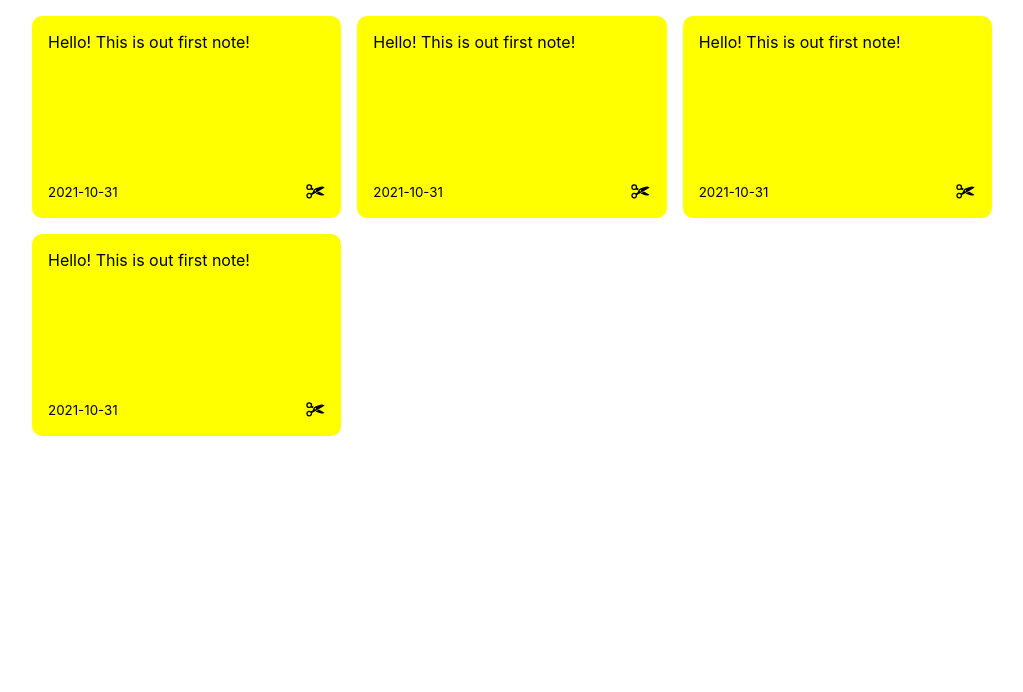
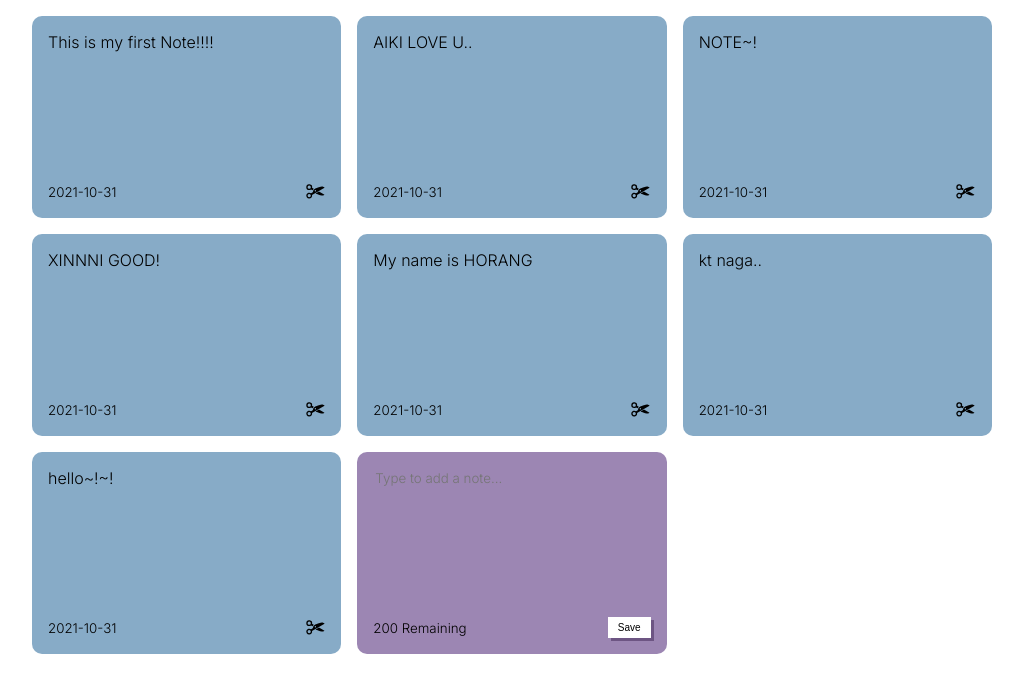
Before and after one commit to xinnni/react-notes-app, a React (Create React App) app: page / in a window 1280 px wide. Shown: the top 692 px of the page, without its empty margins (128-1151 px from the left). Built offline with nearby package versions, Linux system fonts and the light colour scheme.

Commit message:
Add note and css

```diff
--- a/package.json
+++ b/package.json
@@ -7,6 +7,7 @@
     "@testing-library/react": "^11.1.0",
     "@testing-library/user-event": "^12.1.10",
     "moment": "^2.29.1",
+    "nanoid": "^3.1.30",
     "react": "^17.0.2",
     "react-dom": "^17.0.2",
     "react-icons": "^4.3.1",
--- a/src/App.js
+++ b/src/App.js
@@ -1,9 +1,12 @@
+import { useState } from "react";
 import "./App.css";
+
 import NotesList from "./components/NotesList/NotesList";
+import { dummy } from "./static/dummy";
 function App() {
   return (
     <p className="container">
-      <NotesList />
+      <NotesList dummy={dummy} />
     </p>
   );
 }
--- /dev/null
+++ b/src/components/AddNote/AddNote.css
@@ -0,0 +1,28 @@
+.note.new {
+  background-color: #9c86b3;
+}
+
+textarea {
+  border: none;
+  resize: none;
+  background-color: #9c86b3;
+  font-family: "Inter", sans-serif;
+}
+textarea:focus {
+  outline: none;
+}
+
+textarea::placeholder {
+  font-family: "Inter", sans-serif;
+}
+.save {
+  background-color: rgb(255, 255, 255);
+
+  border: none;
+  padding: 5px 10px 5px 10px;
+  box-shadow: 3px 3px rgba(69, 43, 89, 0.529);
+  font-size: 10px;
+}
+.save:hover {
+  cursor: pointer;
+}
--- /dev/null
+++ b/src/components/AddNote/AddNote.js
@@ -0,0 +1,20 @@
+import React from "react";
+import "./AddNote.css";
+
+function AddNote() {
+  return (
+    <div className="note new">
+      <textarea
+        rows="8"
+        cols="10"
+        placeholder="Type to add a note..."
+      ></textarea>
+      <div className="note-footer">
+        <small>200 Remaining</small>
+        <button className="save">Save</button>
+      </div>
+    </div>
+  );
+}
+
+export default AddNote;
--- a/src/components/Note/Note.css
+++ b/src/components/Note/Note.css
@@ -1,5 +1,5 @@
 .note {
-  background-color: yellow;
+  background-color: #87abc7;
   border-radius: 10px;
   padding: 1rem;
   min-height: 170px;
--- a/src/components/Note/Note.js
+++ b/src/components/Note/Note.js
@@ -4,14 +4,14 @@ import moment from "moment";
 
 import "./Note.css";
 
-function Note() {
+function Note({ id, text, date }) {
   const nowTime = moment().format("YYYY-MM-DD");
 
   return (
     <div className="note">
-      <span>Hello! This is out first note!</span>
+      <span>{text}</span>
       <div className="note-footer">
-        <small>{nowTime}</small>
+        <small>{date}</small>
         <IoCut className="delete-icon" size="1.3em" />
       </div>
     </div>
--- a/src/components/NotesList/NotesList.js
+++ b/src/components/NotesList/NotesList.js
@@ -1,15 +1,17 @@
 import React from "react";
+
 import Note from "../Note/Note";
+import AddNote from "../AddNote/AddNote";
 
 import "./NotesList.css";
 
-function NotesList() {
+function NotesList({ dummy }) {
   return (
     <div className="notesList">
-      <Note />
-      <Note />
-      <Note />
-      <Note />
+      {dummy.map(({ id, text, date }) => (
+        <Note id={id} text={text} date={date} />
+      ))}
+      <AddNote />
     </div>
   );
 }
--- a/src/index.css
+++ b/src/index.css
@@ -1,13 +1,13 @@
+@import url("https://fonts.googleapis.com/css2?family=Inter:wght@100;300&display=swap");
+
 body {
   margin: 0;
-  font-family: -apple-system, BlinkMacSystemFont, 'Segoe UI', 'Roboto', 'Oxygen',
-    'Ubuntu', 'Cantarell', 'Fira Sans', 'Droid Sans', 'Helvetica Neue',
-    sans-serif;
+  font-family: "Inter", sans-serif;
   -webkit-font-smoothing: antialiased;
   -moz-osx-font-smoothing: grayscale;
 }
 
 code {
-  font-family: source-code-pro, Menlo, Monaco, Consolas, 'Courier New',
+  font-family: source-code-pro, Menlo, Monaco, Consolas, "Courier New",
     monospace;
 }
--- /dev/null
+++ b/src/static/dummy.js
@@ -0,0 +1,43 @@
+import { nanoid } from "nanoid";
+import moment from "moment";
+const nowTime = moment().format("YYYY-MM-DD");
+
+const dummy = [
+  {
+    id: nanoid(),
+    text: "This is my first Note!!!!",
+    date: nowTime,
+  },
+  {
+    id: nanoid(),
+    text: "AIKI LOVE U..",
+    date: nowTime,
+  },
+  {
+    id: nanoid(),
+    text: "NOTE~!",
+    date: nowTime,
+  },
+  {
+    id: nanoid(),
+    text: "XINNNI GOOD!",
+    date: nowTime,
+  },
+  {
+    id: nanoid(),
+    text: "My name is HORANG",
+    date: nowTime,
+  },
+  {
+    id: nanoid(),
+    text: "kt naga..",
+    date: nowTime,
+  },
+  {
+    id: nanoid(),
+    text: "hello~!~!",
+    date: nowTime,
+  },
+];
+
+export { dummy };
```
